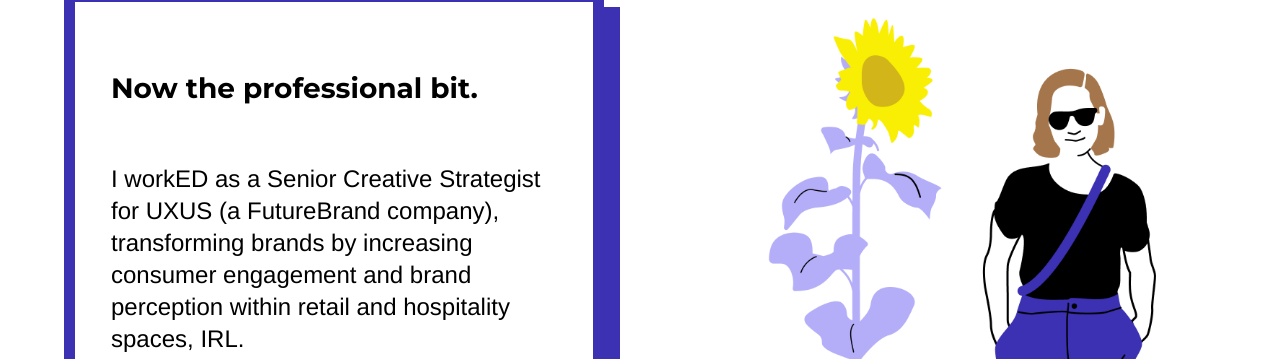
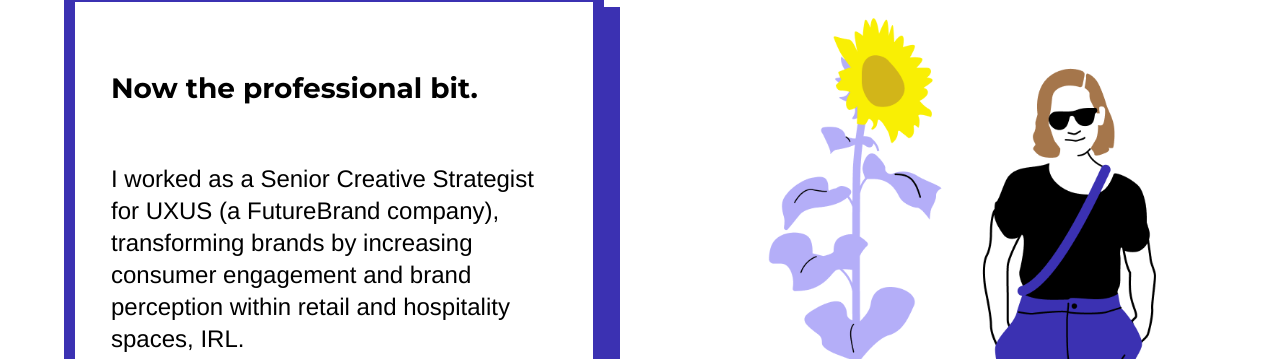
Before and after one commit to emilygv/emilyvernon.com, a Jekyll site: the page built from about.md, in a window 1280 px wide and 900 px high, scrolled down 1339 px. Shown: the part 95-454 px from the top of the window. Built offline with Jekyll 4.4.1, drawn with Linux system fonts in a browser that asks for light colours; nearby versions of some CDN libraries.

```diff
--- a/_data/about.yml
+++ b/_data/about.yml
@@ -64,7 +64,7 @@ rows:
     image: /assets/img/emily_illustration.png
     h2: Now the professional bit.
     text: |-
-      I workED as a Senior Creative Strategist for UXUS (a FutureBrand company), transforming brands by increasing consumer engagement and brand perception within retail and hospitality spaces, IRL.
+      I worked as a Senior Creative Strategist for UXUS (a FutureBrand company), transforming brands by increasing consumer engagement and brand perception within retail and hospitality spaces, IRL.
 
       Over the last three years, my specialties included hotel design strategy and guest experience.
 
```
